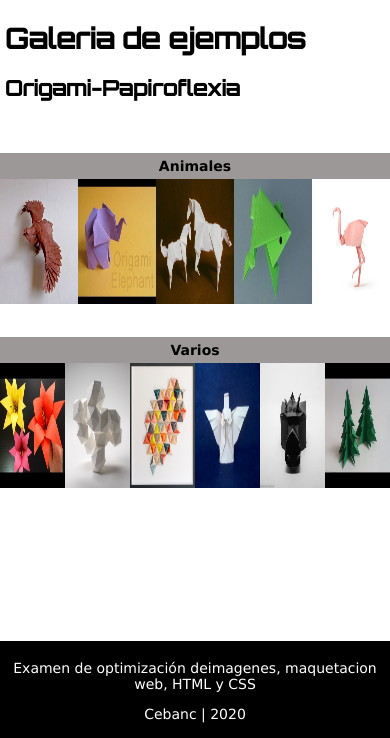
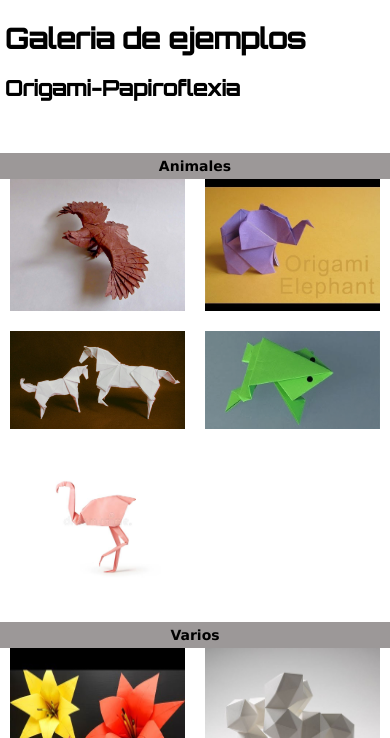
Before and after one commit to elicas17/examenPRACTICO, a plain HTML site: page views/galeria.html in a window 390 px wide. Shown: the part 106-844 px from the top of the page. Drawn offline with Linux system fonts and the light colour scheme.

Commit message:
index y galeria responsive echo

```diff
--- a/css/contacto.css
+++ b/css/contacto.css
@@ -1,10 +1,13 @@
 body{
-    margin-left: 250px;
-    margin-right: 250px;
     font-family: Verdana;
     font-size: 14px;
+    width: 100%;
+    max-width: 900px;
+
+   margin: auto;
 
  }
+
  textarea {
     resize: none;
     padding-bottom: 20px;
@@ -61,10 +64,6 @@ footer{
  }
 
 @media only screen and (max-width:1200px){
-    body{
-        margin: 0;
-    }
-
 
 
  }
--- a/css/galeria.css
+++ b/css/galeria.css
@@ -1,8 +1,10 @@
 body{
-    margin-left: 250px;
-    margin-right: 250px;
     font-family: Verdana;
     font-size: 14px;
+    width: 100%;
+    max-width: 900px;
+
+   margin: auto;
 
  }
 .c-galeria{
@@ -21,14 +23,12 @@ body{
 .c-animales{
     width: 80%;
     margin-right: 0;
+    padding-top: 30px;
 }
 .c-varios{
-    width: 100%;
+    width: 90%;
     margin-right: 0;
-}
-.c-animales, .c-varios{
     padding-top: 30px;
-    width: auto;
 }
  .c-animales p , .c-varios p {
     background: #9c9898;
@@ -50,8 +50,6 @@ body{
     display: flex;
     height: 100%;
     width: 100%;
-    margin-top: auto;
-    margin-bottom: auto;
 
 }
 .c-varios-fotos img  {
@@ -70,11 +68,25 @@ body{
 .titular{
     font-family: 'Orbitron', sans-serif;
  }
-@media only screen and (max-width:1200px){
-    body{
-        margin: 0;
-    }
 
 
+@media only screen and (max-width:700px){
+        .c-animales-fotos, .c-varios-fotos{
+            width: 95%;
+            margin: auto;
+            /* convierto los contenedores que contienen las fotos en tablas de 2 columnsas */
+            display: grid;
+            grid-template-columns: repeat(2,1fr);
+            gap:20px;
+        }
+        .c-animales,.c-varios{
+            width: 100%;
+        }
+        .fotos_galeria{
+            background: black;
+            height: 100%;
+            width:auto;
 
- }
+        }
+
+}
--- a/css/index.css
+++ b/css/index.css
@@ -1,9 +1,9 @@
 body{
-   margin-left: 250px;
-   margin-right: 250px;
    font-family: Verdana;
    font-size: 14px;
-   padding-bottom: 0;
+   max-width: 900px;
+   width: 100%;
+   margin: auto;
 
 }
 /* contenido */
@@ -74,18 +74,8 @@ body{
 }
 
 
-@media only screen and (max-width:1200px){
-   body{
-       margin-left: 0;
-         margin-right: 0;
-   }
-}
+@media only screen and (max-width:700px){
 
-
-@media only screen and (max-width:500px){
-   body{
-      font-size:10px;
-   }
    .bloque1{
       width: 60%;
    }
```
